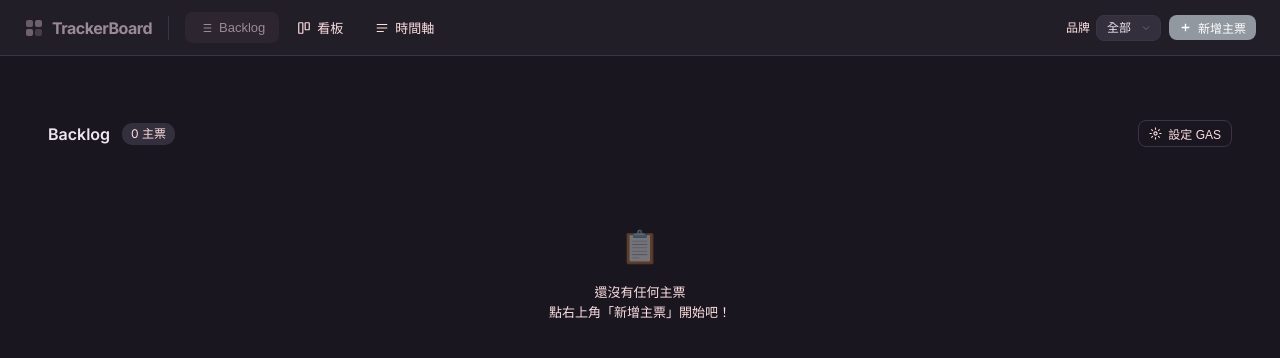
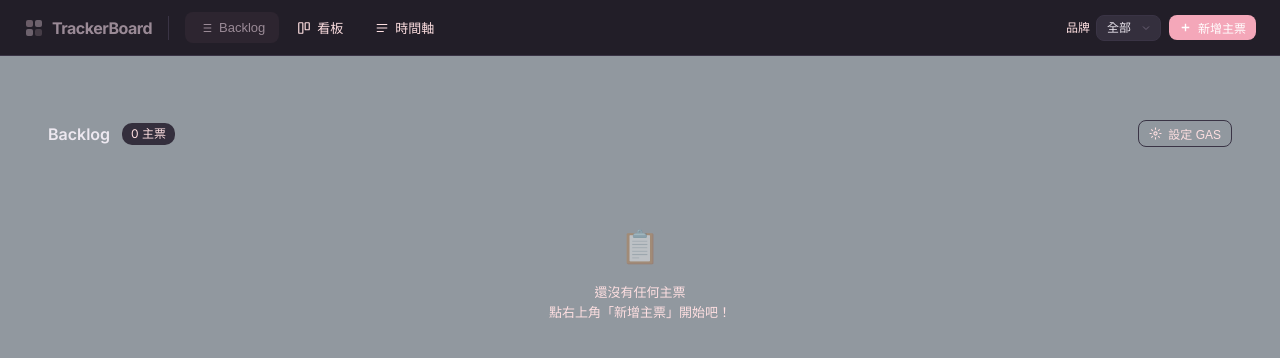
Before and after one commit to spottedleaf126408/pm-toolkit, a plain HTML site: page index.html in a window 1280 px wide. Drawn offline with Linux system fonts and the light colour scheme; no server answers.

Commit message:
Update index.html
color update-2

```diff
--- a/index.html
+++ b/index.html
@@ -8,12 +8,12 @@
 <link href="https://fonts.googleapis.com/css2?family=Inter:wght@300;400;500;600;700&family=JetBrains+Mono:wght@400;500&display=swap" rel="stylesheet" />
 <style>
   :root {
-    --primary:       #91989F;
+    --primary:       #F4A7B9;
     --primary-light: #9A8A96;
     --primary-dark:  #4E4350;
     --primary-dim:   #2D2530;
 
-    --bg:            #1A1620;
+    --bg:            #91989F;
     --surface:       #221E28;
     --surface2:      #2B2633;
     --surface3:      #342F3D;
```
